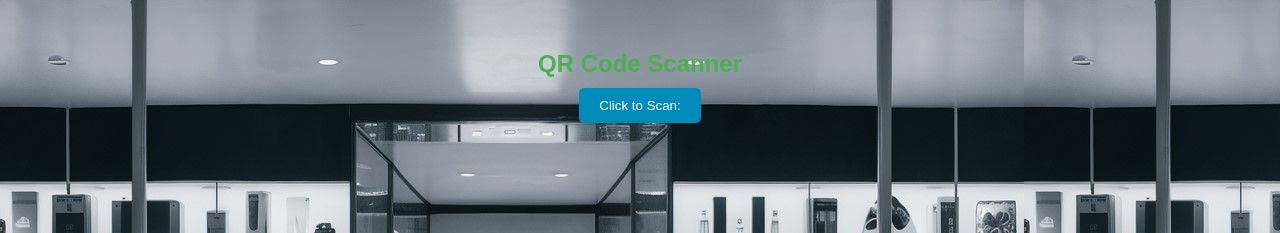
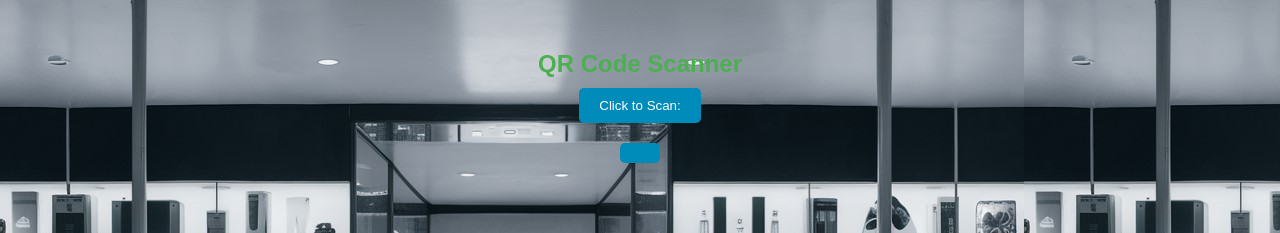
Before and after one commit to sharuksk/selfless-ticket-app, a React (Create React App) app: page /dashboard in a window 1280 px wide. Shown: the top 233 px of the page. Built offline with nearby package versions, Linux system fonts and the light colour scheme; the HTML template or start-up script is replaced by a standard one.

Commit message:
routes Added

```diff
--- a/src/App.js
+++ b/src/App.js
@@ -1,6 +1,6 @@
 // App.js
 import React from 'react';
-import QrScanner from './QrScanner';
+import QrScanner from './components/QrScanner';
 import {
   BrowserRouter as Router,
   Route,
@@ -8,24 +8,15 @@ import {
   useNavigate,
 } from "react-router-dom";
 import './App.css'
+import MainPage from './components/MainPage';
 
 
 const App = () => {
   return (
     <Router>
     <div className='App'>
-      <QrScanner />
-        {/* <Routes>
-            <Route path="/items" element={<Item/>} />
-        </Routes> */}
-      {/* <div style={{backgroundColor: "white"}}>
-      <div ref={printRef}>
-        <Invoice data={invoiceData} />
-      </div>
-      <button onClick={handlePrint} style={{ marginTop: '20px', padding: '10px 20px', fontSize: '16px' }}>
-        Print Invoice
-      </button>
-      </div> */}
+      <MainPage/>
+      {/* <QrScanner /> */}
     </div>
     </Router>
   );
--- /dev/null
+++ b/src/components/MainPage.jsx
@@ -0,0 +1,18 @@
+import React from 'react'
+import {
+    BrowserRouter as Router,
+    Route,
+    Routes,
+    useNavigate,
+} from "react-router-dom";
+import QrScanner from './QrScanner';
+
+const MainPage = () => {
+  return (
+    <Routes>
+        <Route path="/dashboard" element={<QrScanner/>} />
+    </Routes>
+  )
+}
+
+export default MainPage
--- a/src/QrScanner.jsx
+++ b/src/components/QrScanner.jsx
@@ -1,10 +1,11 @@
 // QrScanner.js
 import React, { useState, useRef } from 'react';
 import { QrReader } from 'react-qr-reader';
-import ItemCard from './components/items';
-import './qr.scss';
+import ItemCard from './items';
+import '../SCSS/qr.scss';
 import axios from 'axios';
-import Invoice from './components/invoice';
+import Invoice from './invoice';
+import { useNavigate } from 'react-router-dom';
 
 const QrScanner = () => {
   const [pageStatus, setPageStatus] = useState(true);
@@ -12,6 +13,7 @@ const QrScanner = () => {
   const [scanned, setScanned] = useState(false);
   const [total, setTotal] = useState(0);
   const lastScanTimeRef = useRef(0);
+  const navigate = useNavigate();
 
   const printRef = useRef();
 
@@ -129,6 +131,10 @@ const QrScanner = () => {
           </div>
         </div>
       )}
+
+      <button onClick={()=> navigate("/newitem")} style={{ marginTop: '20px', padding: '10px 20px', fontSize: '16px' }}>
+
+      </button>
     </div>
   );
 };
```
Also changed, not shown: src/SCSS/qr.scss (renamed from src/qr.scss).
